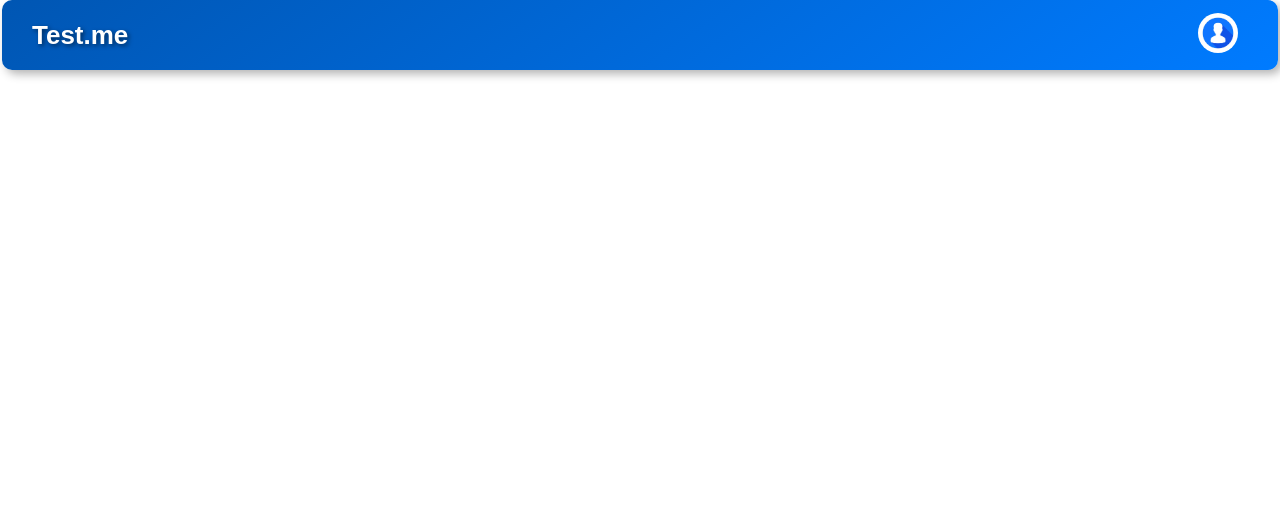
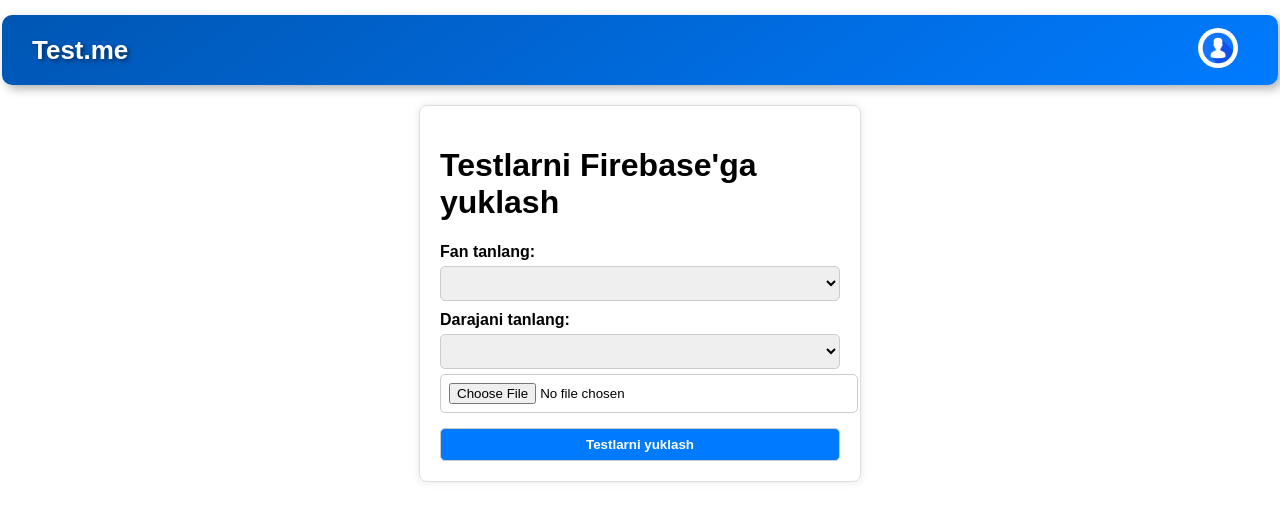
Before and after one commit to BaxromAvliyoqulov/Test_v2, a Vue app: page /admin in a window 1280 px wide. Before the commit this address had no page. Shown: the top 520 px of the page. Built offline with nearby package versions, Linux system fonts and the light colour scheme.

Commit message:
git init

```diff
--- a/firebase.js
+++ b/firebase.js
@@ -1,6 +1,7 @@
 import { initializeApp } from "firebase/app";
 import { getAnalytics } from "firebase/analytics";
 import { getFirestore } from "firebase/firestore"
+import { getAuth } from "firebase/auth";
 const firebaseConfig = {
   apiKey: "AIzaSyCHHiOonsKHa1Ds0k92cgl1wd-syjEZK4g",
   authDomain: "test-6621d.firebaseapp.com",
@@ -15,5 +16,5 @@ const app = initializeApp(firebaseConfig);
 const analytics = getAnalytics(app);
 
 const db = getFirestore(app)
-
-export { db }
+const auth = getAuth(app)
+export { db,auth }
--- a/src/components/login.vue
+++ b/src/components/login.vue
@@ -9,16 +9,10 @@
       <div class="password-field">
         <label for="password">Password:</label>
         <div class="password-input-wrapper">
-                    <input
-                        :type="showPassword ? 'text' : 'password'"
-                        id="password"
-                        v-model="form.password"
-                    />
+          <input :type="showPassword ? 'text' : 'password'" id="password" v-model="form.password" />
           <span class="toggle-password" @click="togglePasswordVisibility">
-                        <img
-                            :src="showPassword ? '../assets/img/eye-open.png' : '../assets/img/eye-closed.png'"
-                            alt="Toggle Password Visibility"
-                        />
+            <img :src="showPassword ? '../assets/img/eye-open.png' : '../assets/img/eye-closed.png'"
+              alt="Toggle Password Visibility" />
           </span>
         </div>
       </div>
@@ -26,7 +20,7 @@
     </form>
     <div class="google-login">
       <button @click="handleGoogleLogin">
-                <img src="../assets/img/googleicon.png" alt="Google Icon" />
+        <img src="../assets/img/googleicon.svg" alt="Google Icon" />
         Continue with Google
       </button>
     </div>
@@ -96,7 +90,8 @@ input {
 
 .password-input-wrapper input {
   flex: 1;
-    padding-right: 40px; /* Ko'zcha uchun joy qoldirish */
+  padding-right: 40px;
+  /* Ko'zcha uchun joy qoldirish */
 }
 
 .toggle-password {
--- a/src/components/navbar.vue
+++ b/src/components/navbar.vue
@@ -45,6 +45,8 @@ export default {
     color: white;
     box-shadow: 4px 4px 10px rgba(0, 0, 0, 0.3), -4px -4px 10px rgba(255, 255, 255, 0.1);
     border-radius: 10px ;
+    margin-top: 15px;
+    margin-bottom: 20px;
 }
 
 .navbar h1 {
--- a/src/router/index.js
+++ b/src/router/index.js
@@ -1,8 +1,10 @@
 import { createRouter, createWebHistory } from "vue-router";
 
 import home from "@/views/home.vue";
-import testPage from "@/views/testPage.vue";
-
+const Login = () => import('@/components/login.vue');
+const SignUP = () => import('@/components/SignUp.vue');
+const testPage = () => import("@/views/testPage.vue");
+const admin = () => import('@/views/admin/index.vue')
 const router = createRouter({
 	history: createWebHistory(import.meta.env.BASE_URL),
 	routes: [
@@ -12,10 +14,25 @@ const router = createRouter({
 			component: home,
 		},
 		{
-            path: "/test",
-            name: "testPage",
-            component: testPage,
-        },
+			path: "/test",
+			name: "testPage",
+			component: testPage,
+		},
+		{
+			path: '/admin',
+			name: 'admin',
+			component: admin
+		},
+		{
+			path: '/login',
+			name: 'login',
+			component: Login
+		},
+		{
+			path: '/SignUp',
+			name: 'SignUp',
+			component: SignUP
+		}
 	],
 });
 
--- a/src/views/admin/index.vue
+++ b/src/views/admin/index.vue
@@ -1,7 +1,7 @@
 <script setup>
 import { ref } from "vue";
 import { db } from "../../../firebase";
-import { collection, addDoc } from "firebase/firestore";
+import { collection, addDoc, doc } from "firebase/firestore";
 
 const fanlar = ref(["Matematika", "Ingliz tili", "Fizika"]);
 const darajalar = ref(["beginner", "intermediate", "advanced"]);
@@ -18,7 +18,16 @@ const handleFileUpload = (event) => {
   const reader = new FileReader();
   reader.onload = (e) => {
     try {
-      testlar.value = JSON.parse(e.target.result);
+      const parsedData = JSON.parse(e.target.result);
+
+      // JSON strukturasi to'g'riligini tekshiramiz
+      if (!Array.isArray(parsedData)) throw new Error("JSON massiv bo‘lishi kerak!");
+      if (!parsedData.every((item) => item.question && item.options && item.answer)) {
+        throw new Error("Har bir test obyektida 'question', 'options', va 'answer' bo‘lishi kerak!");
+      }
+
+      testlar.value = parsedData;
+      uploadMessage.value = "Fayl muvaffaqiyatli yuklandi!";
     } catch (error) {
       console.error("JSONni o‘qishda xatolik:", error);
       uploadMessage.value = "Xatolik: Noto‘g‘ri JSON fayl!";
@@ -35,7 +44,7 @@ const uploadTests = async () => {
   }
 
   try {
-    const testCollectionRef = collection(db, "fanlar", selectedFan.value, selectedDaraja.value);
+    const testCollectionRef = collection(doc(db, "fanlar", selectedFan.value), selectedDaraja.value);
 
     for (const test of testlar.value) {
       await addDoc(testCollectionRef, {
@@ -45,14 +54,18 @@ const uploadTests = async () => {
       });
     }
 
-    uploadMessage.value = "Testlar muvaffaqiyatli yuklandi!";
+    uploadMessage.value = "✅ Testlar muvaffaqiyatli yuklandi!";
+
+    // Formani tozalash
+    selectedFan.value = "";
+    selectedDaraja.value = "";
+    testlar.value = [];
   } catch (error) {
     console.error("Firebasega yuklashda xatolik:", error);
-    uploadMessage.value = "Yuklashda xatolik!";
+    uploadMessage.value = "❌ Yuklashda xatolik!";
   }
 };
 </script>
-
 
 <template>
   <div class="container">
@@ -75,7 +88,7 @@ const uploadTests = async () => {
 
     <!-- JSON fayl yuklash -->
     <div>
-      <input type="file" @change="handleFileUpload" />
+      <input type="file" @change="handleFileUpload" accept="application/json" />
     </div>
 
     <button @click="uploadTests">Testlarni yuklash</button>
@@ -83,3 +96,40 @@ const uploadTests = async () => {
     <p v-if="uploadMessage">{{ uploadMessage }}</p>
   </div>
 </template>
+
+<style scoped>
+.container {
+  max-width: 400px;
+  margin: auto;
+  padding: 20px;
+  border: 1px solid #ddd;
+  border-radius: 8px;
+  box-shadow: 0 0 10px rgba(0, 0, 0, 0.1);
+}
+label {
+  font-weight: bold;
+  display: block;
+  margin-top: 10px;
+}
+select, input, button {
+  width: 100%;
+  margin-top: 5px;
+  padding: 8px;
+  border-radius: 5px;
+  border: 1px solid #ccc;
+}
+button {
+  background: #007bff;
+  color: white;
+  font-weight: bold;
+  cursor: pointer;
+  margin-top: 15px;
+}
+button:hover {
+  background: #0056b3;
+}
+p {
+  font-weight: bold;
+  margin-top: 10px;
+}
+</style>
--- a/src/views/home.vue
+++ b/src/views/home.vue
@@ -4,43 +4,74 @@
   <div class="selections">
     <!-- subject -->
     <div class="selectionSubject">
-            <select name="" id="">
-                <optgroup label="Kids">
-                    <option value="mathKids">Kids Math</option>
-                    <option value="englishKids">Kids English</option>
-                </optgroup>
-                <option value="math">English</option>
+      <select v-model="selectedFan" name="" id="">
+        <option selected disabled> Fanlarni Tanlang</option>
+        <option :value="item" v-for="(item, idx) in Fanlar"> {{ item }}</option>
       </select>
     </div>
     <!-- number -->
     <div class="selectQuantity">
       <select name="" id="">
-                <option value="5">5</option>
+        <option selected disabled> test sonini tanlang</option>
+        <option value="5" v-for="item in TestNumber">{{ item }}</option>
       </select>
     </div>
     <!-- degree -->
     <div class="selectDegree">
-            <select name="" id="">
-                <option value="A1">A1</option>
+      <select name="" id="" v-model="selectedDaraja">
+        <option selected disabled> darajangizni tanlang</option>
+        <option value="A1" v-for="item in darajalar">{{ item }}</option>
       </select>
     </div>
   </div>
   <!-- Start Button -->
   <div class="selectStart">
-            <button class="button" id="startTest" @click="$router.push({name:'testPage'})">Start Test</button>
+    <button class="button" id="startTest" @click="$router.push({ name: 'testPage' })">Start Test</button>
   </div>
 </template>
 
 <script>
+import { db } from '../../firebase';
+import { collection, getDocs } from 'firebase/firestore';
 export default {
+  data() {
+    return {
+      Fanlar: [],
+      TestNumber: ['5', '10', '15', '20', '25', '30', '35', '40', '45', '50'],
+      darajalar: [],
+      selectedFan: "",
+      selectedDaraja: "",
+    }
+  },
+  methods: {
+    // --- fanlarni olish
+    async fetchFanlar() {
+      const querySnapshot = await getDocs(collection(db, "fanlar"));
+      console.log(querySnapshot);
+
+    },
+    // darajalarni olish
+    // async fetchDarajalar() {
+    //   if (!this.selectedFan) return;
+    //   const fanDocRef = collection(db, "fanlar", this.selectedFan);
+    //   const darajaSnapshot = await getDocs(fanDocRef)
+    //   console.log(darajaSnapshot);
+    //   this.darajalar = darajaSnapshot.docs.map((doc) => doc.id)
+    //   this.selectedDaraja = ""
+    // }
+  },
+  mounted() {
+    this.fetchFanlar()
+  }
 }
 </script>
 
 <style scoped>
-h1{
+h1 {
   text-align: center;
   margin-top: 20px;
 }
+
 .selections {
   display: flex;
   flex-wrap: wrap;
@@ -50,7 +81,10 @@ h1{
   margin-top: 20px;
 }
 
-.selectionSubject, .selectQuantity, .selectDegree, .selectStart {
+.selectionSubject,
+.selectQuantity,
+.selectDegree,
+.selectStart {
   display: flex;
   flex-direction: column;
   align-items: center;
@@ -95,9 +129,11 @@ select {
     flex-direction: column;
     gap: 1.5rem;
   }
+
   select {
     width: 200px;
   }
+
   button {
     max-width: 100%;
   }
```
Also changed, not shown: src/tests/A2/A2.json (+51 -48 lines), src/views/testPage.vue (+3 -7 lines). Lines whose indentation alone changed are shown as unchanged.
